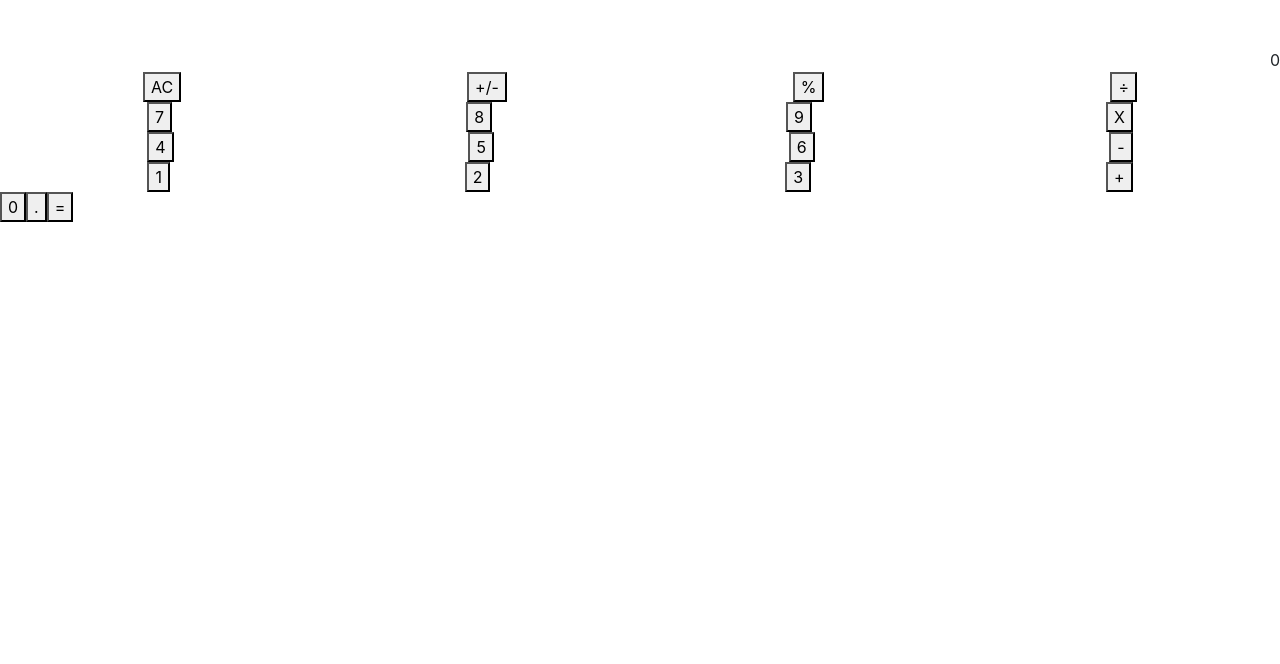
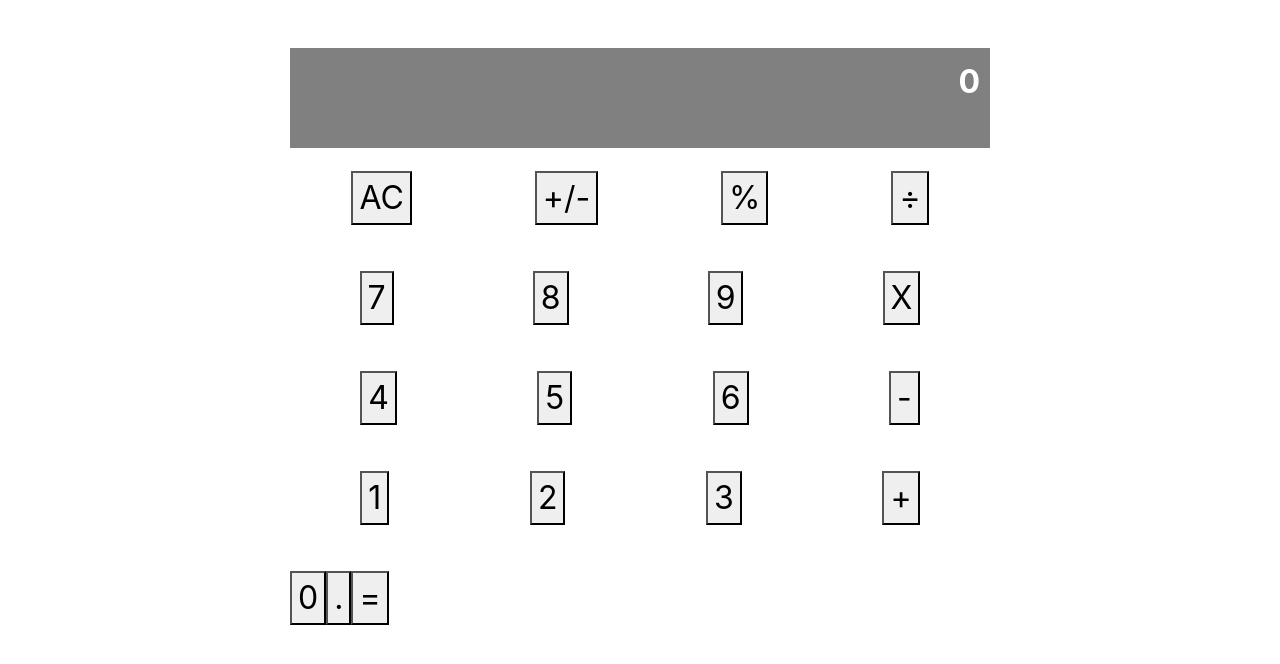
Before and after one commit to imahnama/React-Calculator-App, a React (Create React App) app: page / in a window 1280 px wide. Shown: the top 664 px of the page. Built offline with nearby package versions, Linux system fonts and the light colour scheme.

Commit message:
Add style to button components to match requested design

```diff
--- a/src/index.css
+++ b/src/index.css
@@ -1,27 +1,47 @@
 body {
   margin: 0;
-  font-family:
-    -apple-system,
-    BlinkMacSystemFont,
-    'Segoe UI',
-    'Roboto',
-    'Oxygen',
-    'Ubuntu',
-    'Cantarell',
-    'Fira Sans',
-    'Droid Sans',
-    'Helvetica Neue',
-    sans-serif;
-  -webkit-font-smoothing: antialiased;
-  -moz-osx-font-smoothing: grayscale;
+  text-align: center;
+  font-size: 2em;
 }
 
-code {
-  font-family:
-    source-code-pro,
-    Menlo,
-    Monaco,
-    Consolas,
-    'Courier New',
-    monospace;
+.app {
+  width: 700px;
+  margin: 0 auto;
 }
+
+.result {
+  background-color: grey;
+  height: 100px;
+  color: white;
+  font-weight: bold;
+  padding: 10px;
+}
+
+.Group1,
+.Group2,
+.Group3,
+.Group4,
+.Group5 {
+  height: 100px;
+  align-items: center;
+}
+
+.button-style {
+  width: 25%;
+  height: 100%;
+}
+
+.name-buttons {
+  width: 100%;
+  height: 100%;
+  cursor: pointer;
+  color: #000;
+  font-weight: bolder;
+  font-size: 20px;
+  border: 1px solid #999;
+}
+
+.zerobtn-style {
+  width: 50%;
+  height: 100%;
+}
```
